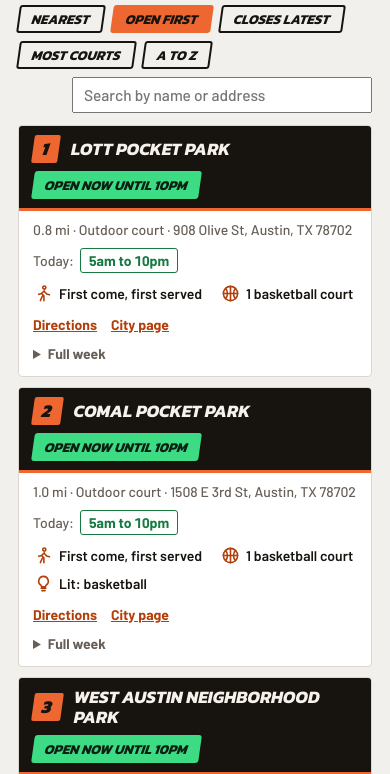
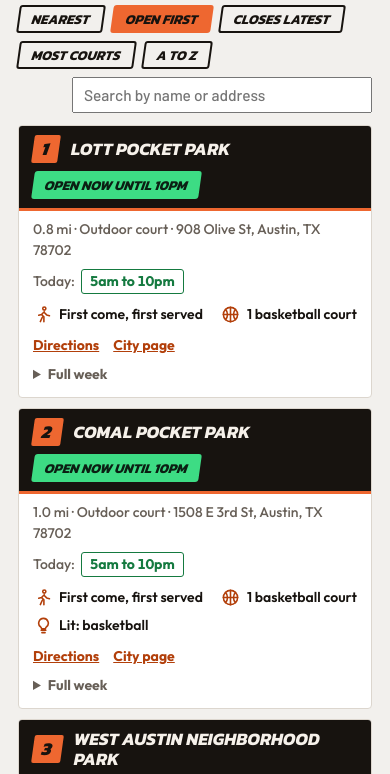
Before and after one commit to calvinlovoy/got-next-austin, a plain HTML site: page index.html in a window 390 px wide. Shown: the part 1403-2177 px from the top of the page. Drawn offline with nearby package versions, Linux system fonts and the light colour scheme.

Commit message:
Set the card text in Outfit
Distance, address, day, times, notes, phone and links on each card now use
Outfit. Card titles, status tags and the rest of the page keep their fonts.

Co-Authored-By: Claude Fable 5.2 <noreply@anthropic.com>
Claude-Session: https://claude.ai/code/session_01RBrJnq6seuKL2wpegwJiUC

```diff
--- a/index.html
+++ b/index.html
@@ -5,7 +5,7 @@
 <meta name="viewport" content="width=device-width, initial-scale=1">
 <title>Got Next Austin</title>
 <link rel="preconnect" href="https://fonts.googleapis.com">
-<link href="https://fonts.googleapis.com/css2?family=Kanit:ital,wght@1,700;1,800&family=Barlow:wght@400;500;600;700&family=Russo+One&display=swap" rel="stylesheet">
+<link href="https://fonts.googleapis.com/css2?family=Kanit:ital,wght@1,700;1,800&family=Barlow:wght@400;500;600;700&family=Outfit:wght@400;500;600;700&family=Russo+One&display=swap" rel="stylesheet">
 <link rel="stylesheet" href="https://unpkg.com/leaflet@1.9.4/dist/leaflet.css" integrity="sha256-p4NxAoJBhIIN+hmNHrzRCf9tD/miZyoHS5obTRR9BMY=" crossorigin="">
 <style>
   /* Layout idea: a black scoreboard band up top, slanted jersey type, basketball orange for every action, a street map beside the live list. */
@@ -103,6 +103,7 @@
   .headline b{color:var(--accent)}
   .list{display:flex;flex-direction:column;gap:10px;margin-top:12px}
   .card{background:var(--surface);border:1px solid var(--line);border-radius:4px;padding:0 0 12px;display:flex;flex-direction:column;gap:8px;scroll-margin-top:14px;overflow:hidden}
+  .card{font-family:"Outfit",var(--body)}
   .card>*{margin-inline:14px}
   .card.flash{box-shadow:0 0 0 3px var(--accent)}
   .card>.top{margin-inline:0;display:flex;gap:8px 12px;align-items:center;justify-content:space-between;flex-wrap:wrap;background:var(--band);color:var(--band-ink);padding:9px 16px 9px 14px;border-bottom:3px solid var(--accent)}
```
